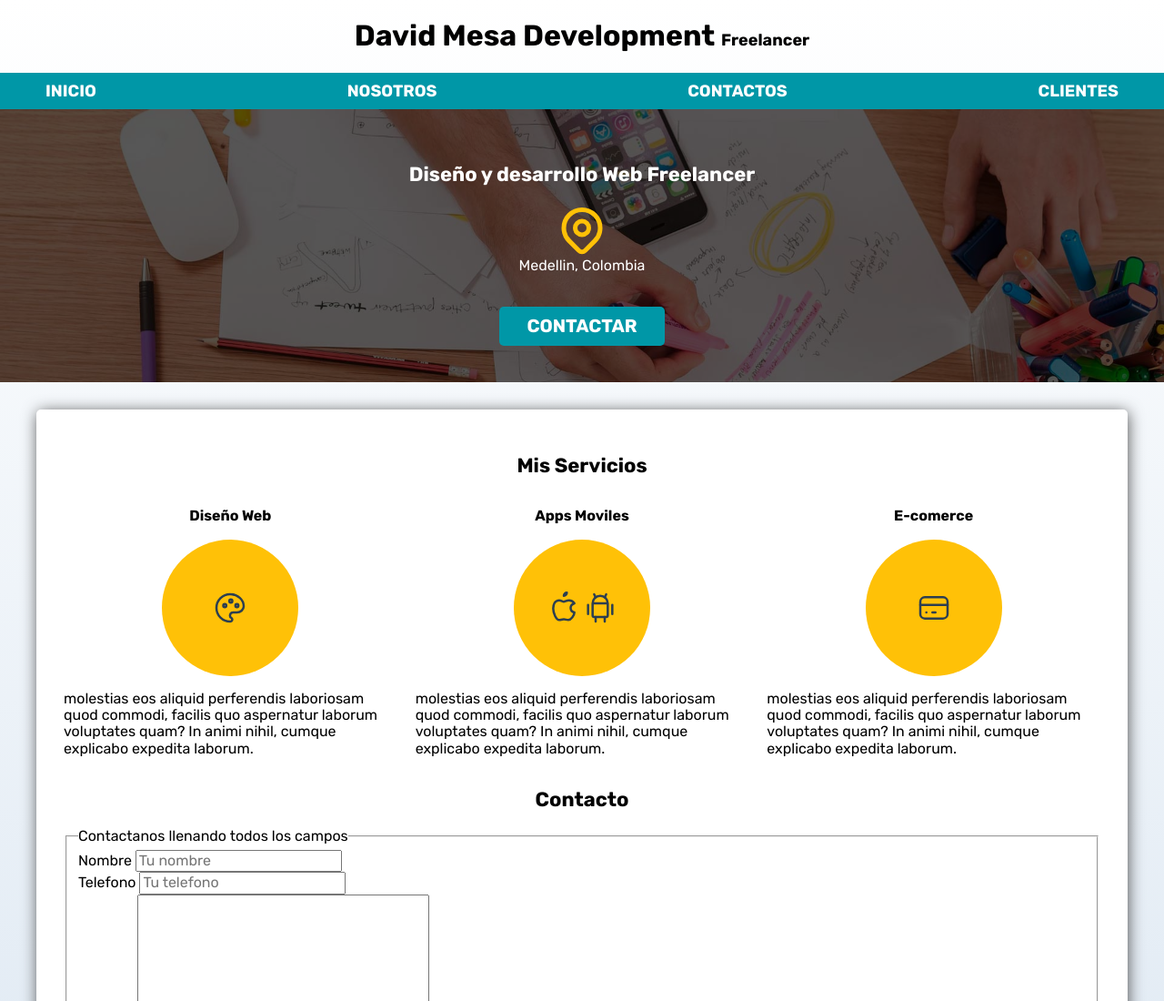
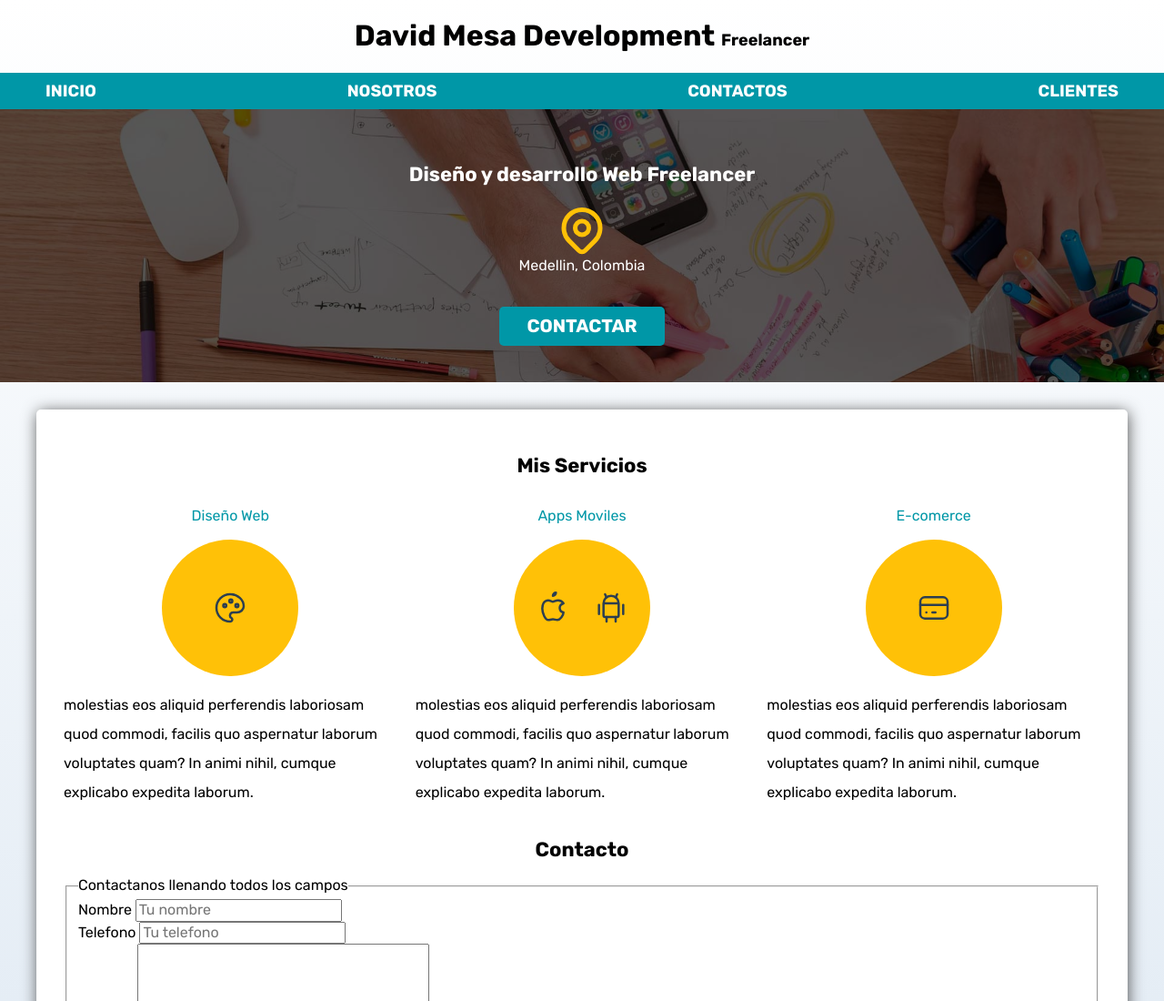
Before and after one commit to davidsm09/basic-wd-U, a plain HTML site: page code/index.html in a window 1280 px wide. Shown: the top 1100 px of the page at 91% size. Drawn offline with Linux system fonts and the light colour scheme.

Commit message:
servicios

```diff
--- a/code/style.css
+++ b/code/style.css
@@ -166,11 +166,12 @@ h1,h2,h3 {
 }
 
 .servicio h3 {
-
+    color: var(--secundario);
+    font-weight: normal;
 }
 
 .servicio p {
-
+    line-height: 2;
 }
 
 .servicio .iconos {
@@ -179,6 +180,6 @@ h1,h2,h3 {
     background-color: var(--primario);
     border-radius: 50%;
     display: flex;
-    justify-content: center;
+    justify-content: space-evenly;
     align-items: center;
 }
```
